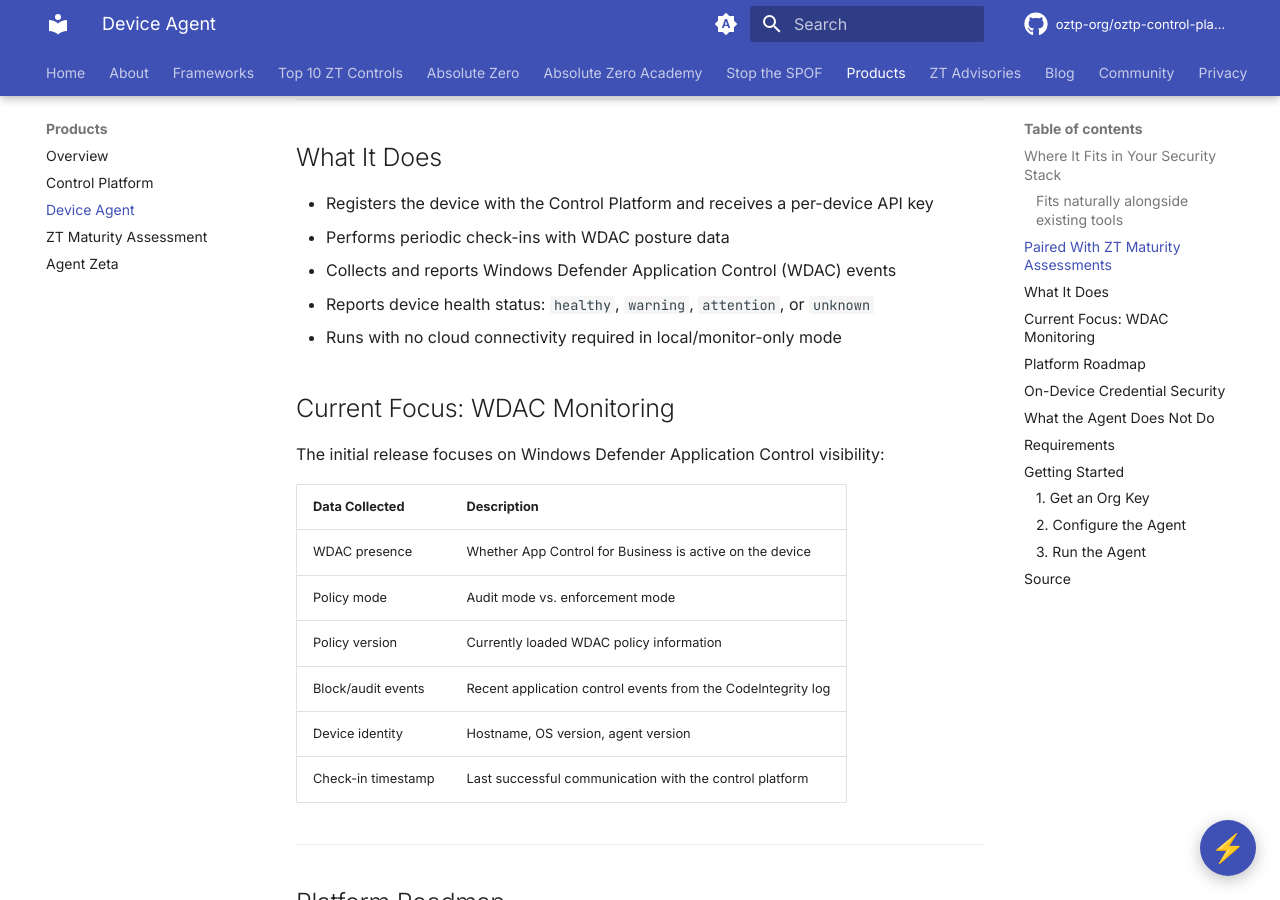
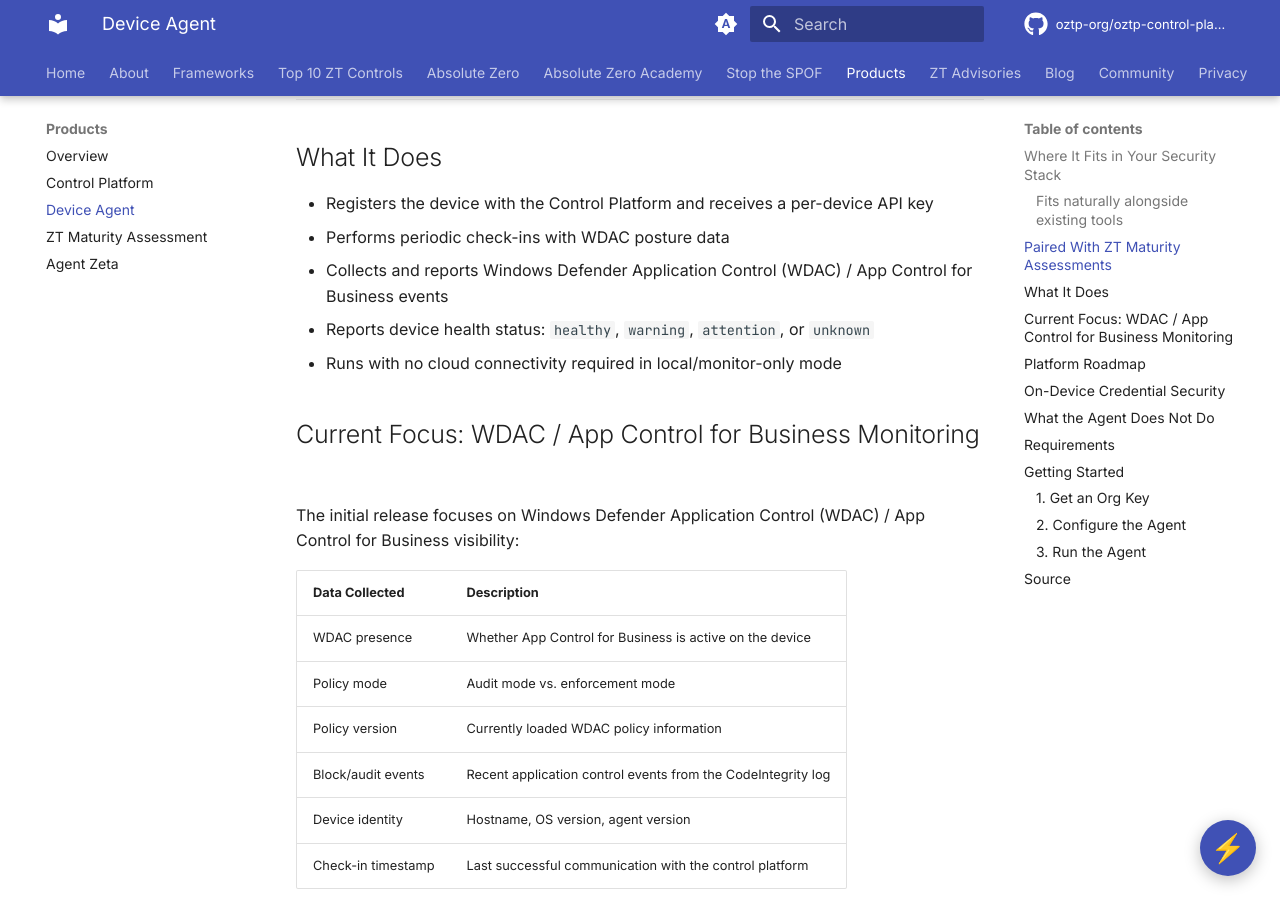
Before and after one commit to oztp-org/oztp-org.github.io, an MkDocs documentation site: the page built from docs/products/device-agent.md, in a window 1280 px wide and 900 px high, scrolled down 1651 px. Built offline with MkDocs 1.6.1 and Material for MkDocs 9.7.7, drawn with Linux system fonts in a browser that asks for light colours; comment, search, counter and statistics services are not loaded.

Commit message:
Update WDAC terminology to include App Control for Business rebrand
First-mention references now read "Windows Defender Application Control (WDAC) / App Control for Business" across device-agent.md, top10.md, announcing-oztp.md, control-platform.md, index.md, and privacy.md.

Co-Authored-By: Claude Sonnet 4.6 <noreply@anthropic.com>

```diff
--- a/docs/privacy.md
+++ b/docs/privacy.md
@@ -36,7 +36,7 @@ No email address, billing information, or personal account is required to use OZ
 | Device name (set by your admin) | Identify the device in your dashboard |
 | Hostname | Display device identity |
 | OS name and version | Platform context for posture assessment |
-| Security posture results | WDAC status, Defender, Firewall, Secure Boot, TPM, UAC — pass/warn/fail |
+| Security posture results | WDAC (App Control for Business) status, Defender, Firewall, Secure Boot, TPM, UAC — pass/warn/fail |
 | Security event summaries | WDAC event type, level, and sanitized message |
 | Check-in timestamp | Track device activity |
 
--- a/docs/products/device-agent.md
+++ b/docs/products/device-agent.md
@@ -43,13 +43,13 @@ Assessment and device data live in the same platform, accessible from a single a
 
 - Registers the device with the Control Platform and receives a per-device API key
 - Performs periodic check-ins with WDAC posture data
-- Collects and reports Windows Defender Application Control (WDAC) events
+- Collects and reports Windows Defender Application Control (WDAC) / App Control for Business events
 - Reports device health status: `healthy`, `warning`, `attention`, or `unknown`
 - Runs with no cloud connectivity required in local/monitor-only mode
 
-## Current Focus: WDAC Monitoring
+## Current Focus: WDAC / App Control for Business Monitoring
 
-The initial release focuses on Windows Defender Application Control visibility:
+The initial release focuses on Windows Defender Application Control (WDAC) / App Control for Business visibility:
 
 | Data Collected | Description |
 |---|---|
--- a/docs/top10.md
+++ b/docs/top10.md
@@ -57,7 +57,7 @@ Every access request must prove who is asking — not just once at login, but fo
 Zero Trust's "never trust, always verify" applies to software too. An unknown executable is an unverified entity.
 
 !!! tip "Where to start"
-    [Windows Defender Application Control (WDAC)](https://learn.microsoft.com/en-us/windows/security/application-security/application-control/app-control-for-business/){ target=_blank } is built into Windows 10/11 Pro and Enterprise — no purchase required. Start in **audit mode** to understand your software baseline before switching to enforcement.
+    [Windows Defender Application Control (WDAC) / App Control for Business](https://learn.microsoft.com/en-us/windows/security/application-security/application-control/app-control-for-business/){ target=_blank } is built into Windows 10/11 Pro and Enterprise — no purchase required. Start in **audit mode** to understand your software baseline before switching to enforcement.
 
 **OZTP:** The [Control Platform](products/control-platform.md) monitors WDAC posture across your fleet — policy count, enforcement mode, and events — in real time. This is OZTP's flagship capability today.
 
```
Also changed, not shown: docs/blog/posts/announcing-oztp.md (+1 -1 lines), docs/index.md (+1 -1 lines), docs/products/control-platform.md (+1 -1 lines).
